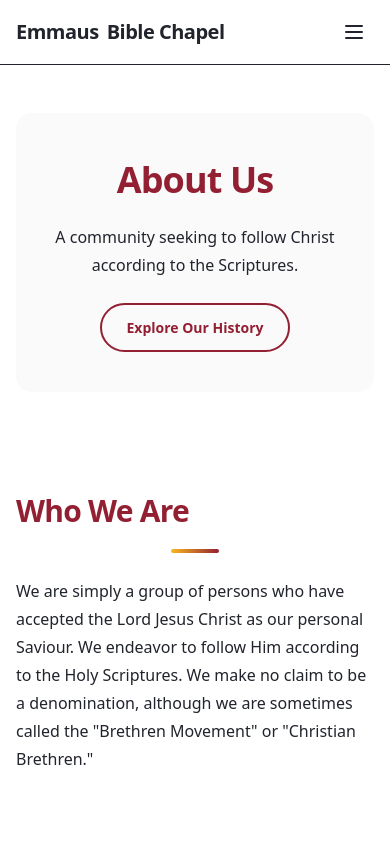
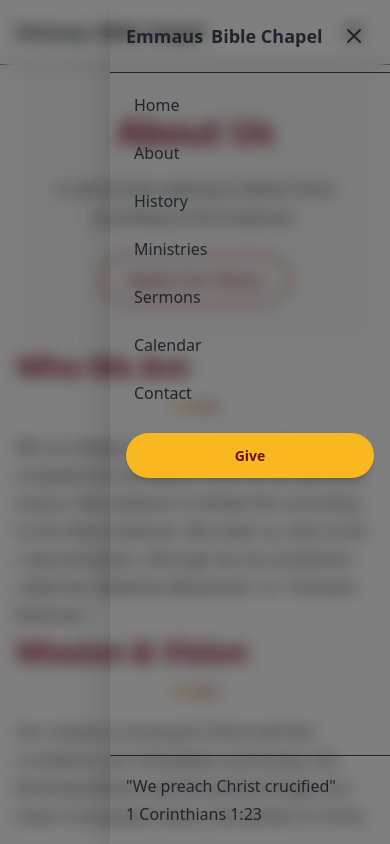
Before and after one commit to Dwaynew85/emmaus-bible-chapel, a Next.js app: page /about in a window 390 px wide. Both pictures are taken after a click on the button "Open menu". Shown: the top 844 px of the page. Built offline with nearby package versions, Linux system fonts and the light colour scheme.

Commit message:
Navbar and section mobile alignment. Package updates

```diff
--- a/components/layout/Section.tsx
+++ b/components/layout/Section.tsx
@@ -1,26 +1,32 @@
 import { ReactNode } from "react";
-import Container from "./Container";
 
 interface SectionProps {
   children: ReactNode;
   className?: string;
-  containerSize?: "default" | "narrow";
+  spacing?: "none" | "tight" | "comfortable" | "spacious";
+  container?: boolean;
 }
 
 export default function Section({
   children,
   className = "",
-  containerSize = "default"
+  spacing = "comfortable",
+  container = true
 }: SectionProps) {
+  const spacingClass = {
+    none: "section-none",
+    tight: "section-tight",
+    comfortable: "section-comfortable",
+    spacious: "section-spacious"
+  }[spacing];
+
+  const content = container ? (
+    <div className="page-container">{children}</div>
+  ) : children;
+
   return (
-    <section className={`page-section ${className}`}>
-      {containerSize === "narrow" ? (
-        <div className="mx-auto max-w-3xl px-4 sm:px-6 lg:px-8">
-          {children}
-        </div>
-      ) : (
-        <Container>{children}</Container>
-      )}
+    <section className={`${spacingClass} ${className}`}>
+      {content}
     </section>
   );
 }
--- a/components/navigation/Navbar.tsx
+++ b/components/navigation/Navbar.tsx
@@ -2,6 +2,7 @@
 
 import Link from "next/link";
 import { usePathname } from "next/navigation";
+import { useState, useEffect } from "react";
 
 const navItems = [
   { label: "Home", href: "/" },
@@ -20,15 +21,52 @@ function isActive(pathname: string, href: string) {
 
 export default function Navbar() {
   const pathname = usePathname();
+  const [mobileMenuOpen, setMobileMenuOpen] = useState(false);
+
+  // Close menu on route change - fixed to avoid cascading renders
+  useEffect(() => {
+    // Defer state update to avoid cascading renders
+    const timer = setTimeout(() => {
+      setMobileMenuOpen(false);
+    }, 0);
+
+    return () => clearTimeout(timer);
+  }, [pathname]);
+
+  // Prevent body scroll when menu is open
+  useEffect(() => {
+    if (mobileMenuOpen) {
+      document.body.style.overflow = 'hidden';
+    } else {
+      document.body.style.overflow = 'unset';
+    }
+
+    return () => {
+      document.body.style.overflow = 'unset';
+    };
+  }, [mobileMenuOpen]);
+
+  // Close on escape key
+  useEffect(() => {
+    const handleEscape = (e: KeyboardEvent) => {
+      if (e.key === 'Escape') setMobileMenuOpen(false);
+    };
+
+    if (mobileMenuOpen) {
+      document.addEventListener('keydown', handleEscape);
+      return () => document.removeEventListener('keydown', handleEscape);
+    }
+  }, [mobileMenuOpen]);
 
   return (
-    <header className="sticky top-0 z-50 border-b border-border bg-background/95 backdrop-blur supports-[backdrop-filter]:bg-background/80">
+    <>
+      <header className="sticky top-0 z-50 border-b border-border bg-background/95 backdrop-blur supports-backdrop-filter:bg-background/80">
         <nav className="page-container">
           <div className="flex h-16 items-center justify-between">
             {/* Logo/Brand */}
             <Link
               href="/"
-            className="flex items-center gap-2 text-xl font-bold tracking-tight transition-colors hover:text-secondary"
+              className="flex items-center gap-2 text-lg font-bold tracking-tight transition-colors hover:text-secondary sm:text-xl"
             >
               <span className="text-secondary">Emmaus</span>
               <span className="text-muted-foreground">Bible Chapel</span>
@@ -49,17 +87,19 @@ export default function Navbar() {
               ))}
             </ul>
 
-          {/* CTA Button */}
+            {/* Desktop CTA Button */}
             <div className="hidden lg:block">
               <Link href="/donate" className="btn btn-primary">
                 Give
               </Link>
             </div>
 
-          {/* Mobile Menu Button - Placeholder for future implementation */}
+            {/* Mobile Menu Button */}
             <button
-            className="md:hidden rounded-md p-2 hover:bg-surface"
+              onClick={() => setMobileMenuOpen(true)}
+              className="rounded-md p-2 hover:bg-surface md:hidden"
               aria-label="Open menu"
+              aria-expanded={mobileMenuOpen}
             >
               <svg
                 className="h-6 w-6"
@@ -78,5 +118,95 @@ export default function Navbar() {
           </div>
         </nav>
       </header>
+
+      {/* Mobile Menu Overlay */}
+      {mobileMenuOpen && (
+        <div
+          className="fixed inset-0 z-60 bg-black/50 backdrop-blur-sm md:hidden"
+          onClick={() => setMobileMenuOpen(false)}
+          aria-hidden="true"
+        />
+      )}
+
+      {/* Mobile Menu Drawer */}
+      <div
+        className={`fixed right-0 top-0 z-70 h-full w-[280px] transform bg-background shadow-2xl transition-transform duration-300 ease-in-out md:hidden ${
+          mobileMenuOpen ? 'translate-x-0' : 'translate-x-full'
+        }`}
+        role="dialog"
+        aria-label="Mobile navigation"
+        aria-modal="true"
+      >
+        {/* Drawer Header */}
+        <div className="flex items-center justify-between border-b border-border p-4">
+          <Link
+            href="/"
+            className="flex items-center gap-2 text-lg font-bold"
+            onClick={() => setMobileMenuOpen(false)}
+          >
+            <span className="text-secondary">Emmaus</span>
+            <span className="text-muted-foreground">Bible Chapel</span>
+          </Link>
+          <button
+            onClick={() => setMobileMenuOpen(false)}
+            className="rounded-md p-2 hover:bg-surface"
+            aria-label="Close menu"
+          >
+            <svg
+              className="h-6 w-6"
+              fill="none"
+              stroke="currentColor"
+              viewBox="0 0 24 24"
+            >
+              <path
+                strokeLinecap="round"
+                strokeLinejoin="round"
+                strokeWidth={2}
+                d="M6 18L18 6M6 6l12 12"
+              />
+            </svg>
+          </button>
+        </div>
+
+        {/* Navigation Links */}
+        <nav className="flex flex-col p-2">
+          {navItems.map((item) => (
+            <Link
+              key={item.href}
+              href={item.href}
+              onClick={() => setMobileMenuOpen(false)}
+              className={`flex items-center rounded-lg px-4 py-3 text-base font-medium transition-colors ${
+                isActive(pathname, item.href)
+                  ? 'bg-accent text-secondary'
+                  : 'text-foreground hover:bg-surface'
+              }`}
+              aria-current={isActive(pathname, item.href) ? "page" : undefined}
+            >
+              {item.label}
+            </Link>
+          ))}
+
+          {/* Give Button */}
+          <div className="mt-4 px-2">
+            <Link
+              href="/donate"
+              className="btn btn-primary w-full"
+              onClick={() => setMobileMenuOpen(false)}
+            >
+              Give
+            </Link>
+          </div>
+        </nav>
+
+        {/* Contact Info */}
+        <div className="absolute bottom-0 left-0 right-0 border-t border-border bg-surface p-4">
+          <p className="text-xs text-muted-foreground">
+            &quot;We preach Christ crucified&quot;
+            <br />
+            <span className="font-medium">1 Corinthians 1:23</span>
+          </p>
+        </div>
+      </div>
+    </>
   );
 }
--- a/package.json
+++ b/package.json
@@ -9,7 +9,7 @@
     "lint": "eslint"
   },
   "dependencies": {
-    "next": "16.0.7",
+    "next": "^16.1.6",
     "react": "19.2.0",
     "react-dom": "19.2.0"
   },
```
Also changed, not shown: 1 other file (tests, documents, lock files or other folders). Lines whose indentation alone changed are shown as unchanged.
